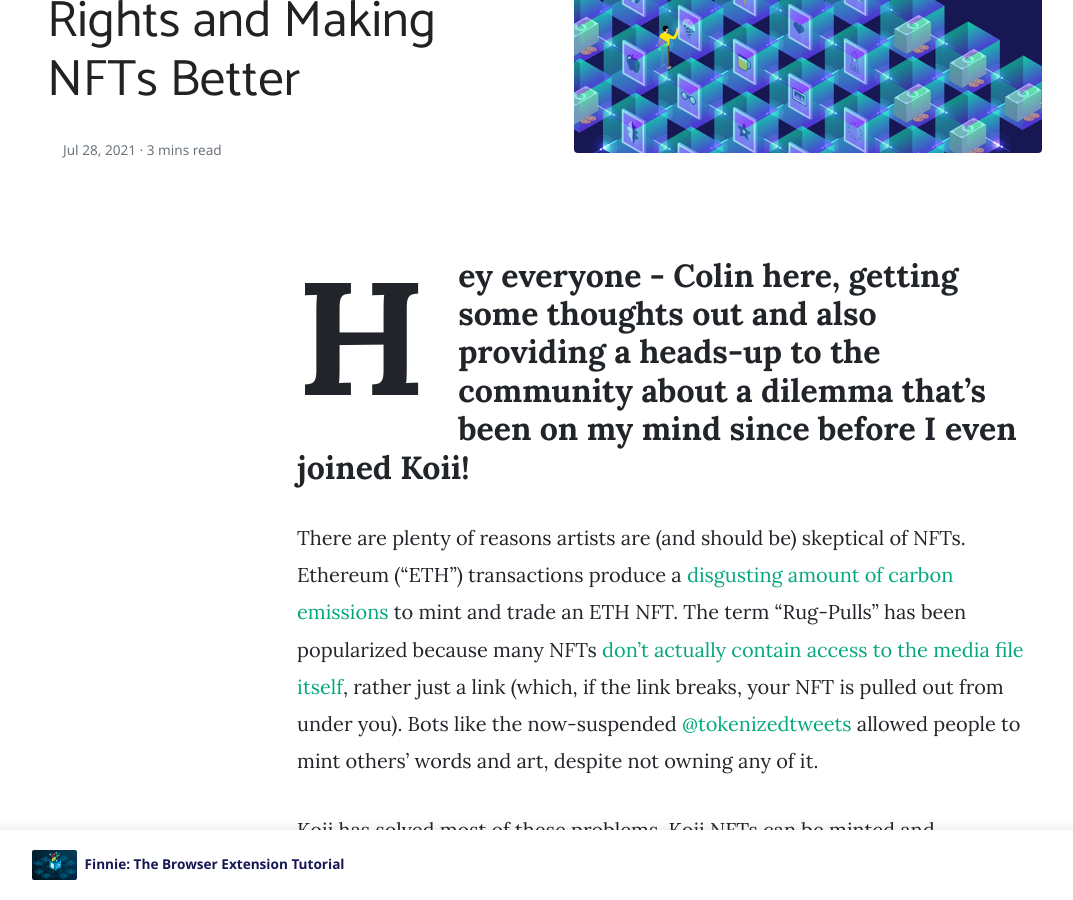
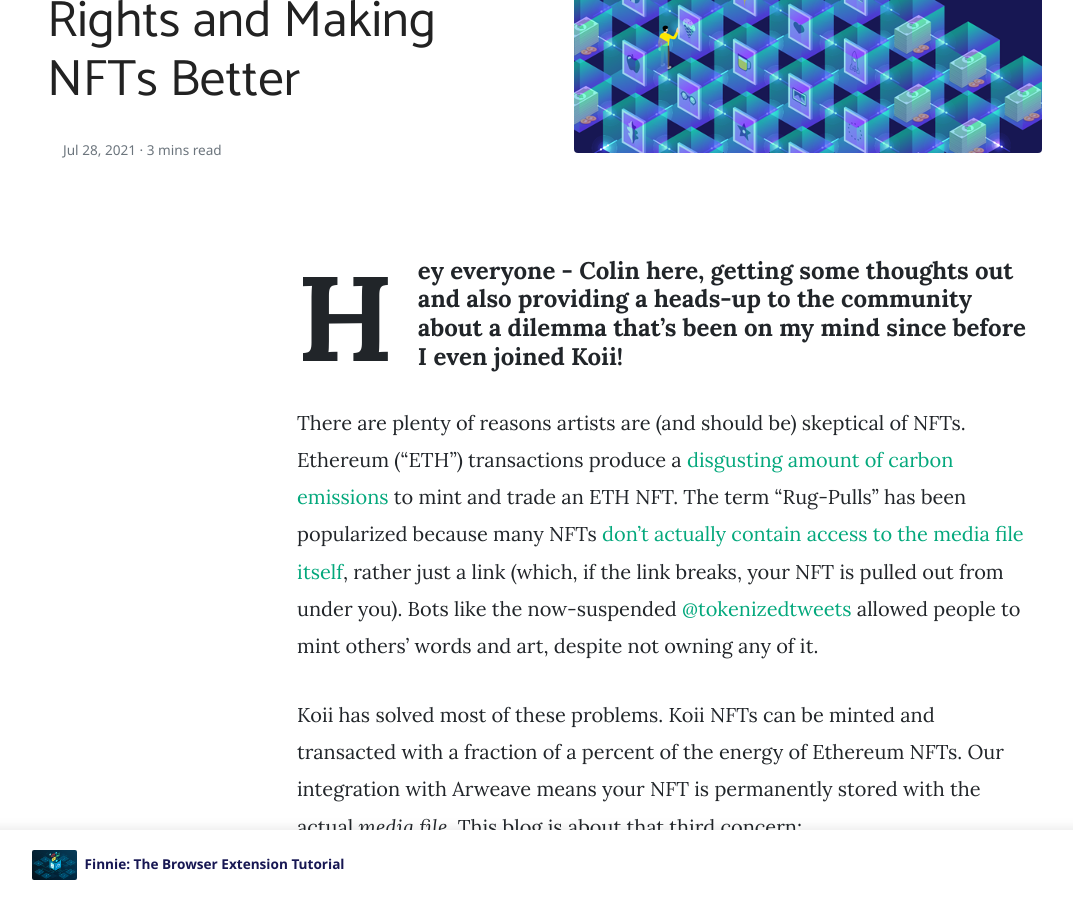
Before and after one commit to tykoii/blog, a Jekyll site: the page built from _posts/2021-07-28-A-Balancing-Act.md, in a window 1280 px wide and 900 px high, scrolled down 308 px. Shown: the whole window, without its empty margins (73-1146 px from the left). Built offline with Jekyll 4.4.1, drawn with Linux system fonts in a browser that asks for light colours; nearby versions of some CDN libraries; comment, search, counter and statistics services are not loaded.

Commit message:
update title

```diff
--- a/_posts/2021-07-28-A-Balancing-Act.md
+++ b/_posts/2021-07-28-A-Balancing-Act.md
@@ -5,7 +5,7 @@
 image: assets/images/blog/a-balancing-act-cover.png
 ---
 
-## Hey everyone - Colin here, getting some thoughts out and also providing a heads-up to the community about a dilemma that’s been on my mind since before I even joined Koii!
+#### Hey everyone - Colin here, getting some thoughts out and also providing a heads-up to the community about a dilemma that’s been on my mind since before I even joined Koii!
 
 There are plenty of reasons artists are (and should be) skeptical of NFTs. Ethereum (“ETH”) transactions produce a [disgusting amount of carbon emissions](https://www.theverge.com/2021/3/15/22328203/nft-cryptoart-ethereum-blockchain-climate-change){:target="\_blank"} to mint and trade an ETH NFT. The term “Rug-Pulls” has been popularized because many NFTs [don’t actually contain access to the media file itself](https://cointelegraph.com/news/opensea-collector-pulls-the-rug-on-nfts-to-highlight-arbitrary-value){:target="\_blank"}, rather just a link (which, if the link breaks, your NFT is pulled out from under you). Bots like the now-suspended [@tokenizedtweets](https://twitter.com/tokenizedtweets){:target="\_blank"} allowed people to mint others’ words and art, despite not owning any of it.
 
```
